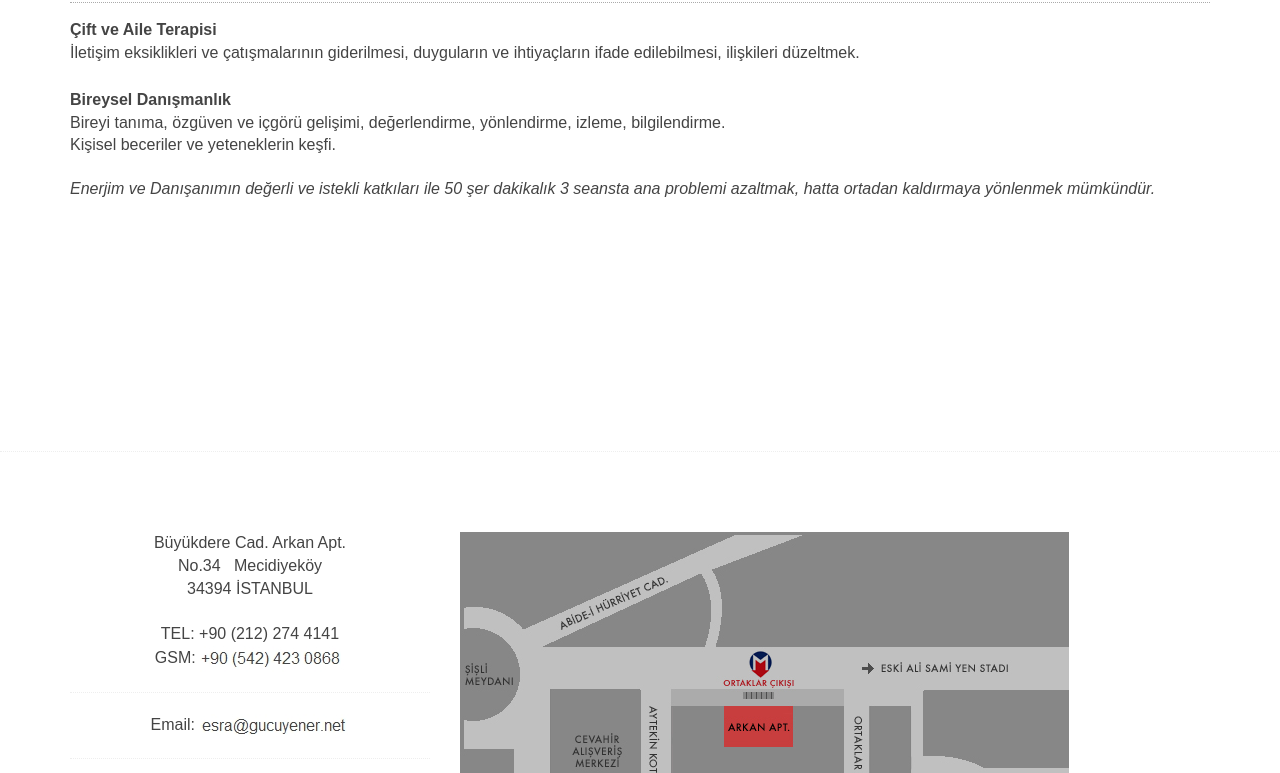
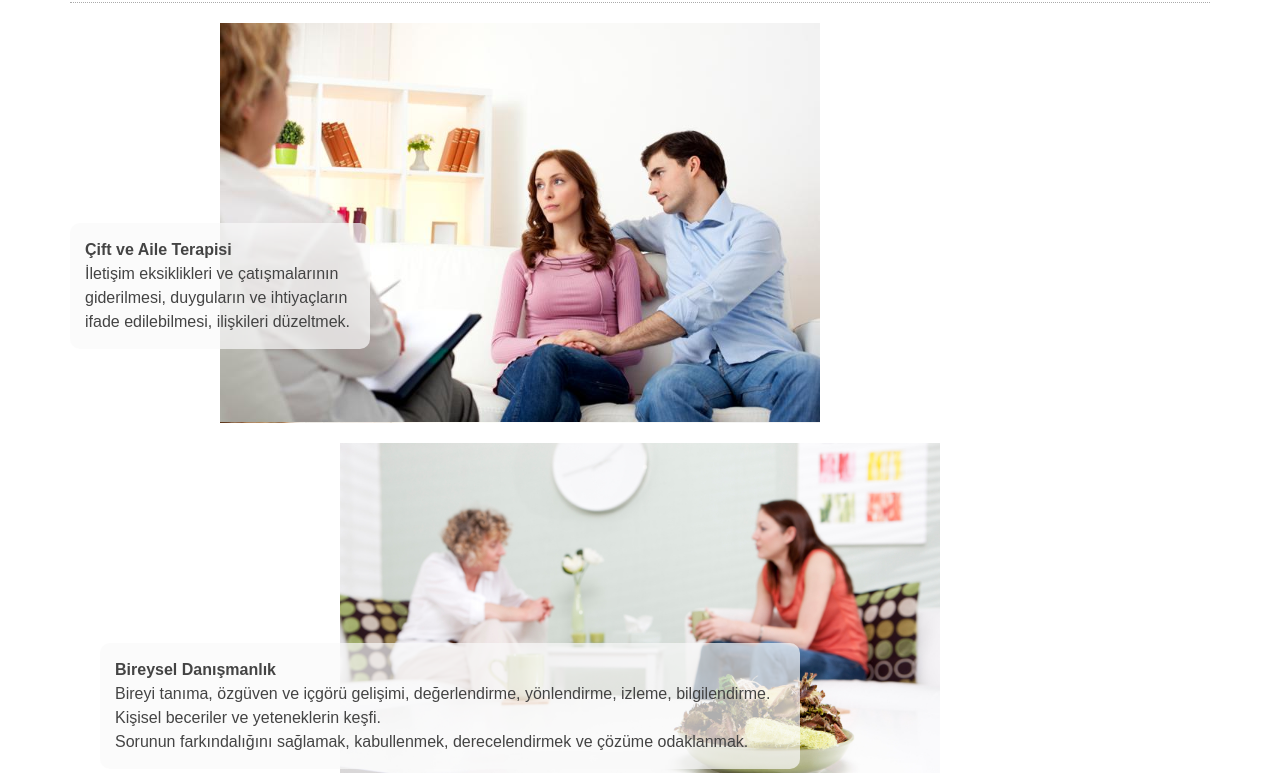
Before and after one commit to selimober/esra, a plain HTML site: page index.html in a window 1280 px wide. Shown: the part 1948-2721 px from the top of the page. Drawn offline with nearby package versions, Linux system fonts and the light colour scheme.

Commit message:
Added pictures and motto

```diff
--- a/css/style.css
+++ b/css/style.css
@@ -293,6 +293,16 @@ li.dummy.active {
 	z-index: -1;
 }
 
+.motto {
+	margin-top: 250px;
+	border: 1px dotted gray;
+}
+
+.logo.sign {
+	float: right;
+	width: 60px;
+	height: 32px;
+}
 /* qualification section */
 .summary {
 	margin-top: 15px;
@@ -309,6 +319,47 @@ li.dummy.active {
 	line-height: 24px;
 	font-style: italic;
 	color: #333;
+}
+
+.rounded {
+	-webkit-border-radius: 10px;
+  border-radius: 10px;
+  background-color: rgba(250, 250, 250, 0.7);
+  color: rgba(250, 250, 250, 0.7);
+  padding: 15px;
+}
+
+#coupleCons {
+  width: 600px;
+  height: 400px;
+	background-image: url('../img/coupleCons.png') ;
+	background-size: contain;
+	margin-left: 150px;
+	margin-top: 20px;
+}
+
+#coupleCons .rounded{
+	width: 300px;
+	left: -150px;
+	top: 200px;
+	position: relative;
+}
+
+#proCons {
+  width: 600px;
+  height: 399px;
+	background-image: url('../img/proCons.jpg') ;
+	background-size: contain;
+	margin-left: 270px;
+	margin-top: 20px;
+	margin-bottom: 20px;
+}
+
+#proCons .rounded{
+	width: 700px;
+	left: -240px;
+	top: 200px;
+	position: relative;
 }
 
 /* skill section */
--- a/index.html
+++ b/index.html
@@ -98,7 +98,10 @@
 
 				<p>Sevgiyle ve huzurla kalın... <img class="signature" src="img/sign.jpg" alt=""></p>
 			</div>
-
+			<div class="col-md-3 col-md-offset-1 rounded motto">
+				Dünyayla uyum içinde  “kendin olmak”, bundan gurur duymak, mutlu olmak, sevmek, sevilmek...<br/>
+				<img src="img/logo.png" alt="logo" class="logo sign">
+			</div>
 			<!-- profile figure img -->
 			<!-- <img class="figure" src="img/figure.jpg" alt=""> -->
 		</div>
@@ -147,14 +150,20 @@
 			</div><!-- .row -->
 			<!-- summary of qualification -->
 			<div class="summary">
-				<dl>
-					<dt>Çift ve Aile Terapisi</dt>
-					<dd>İletişim eksiklikleri ve çatışmalarının giderilmesi, duyguların ve ihtiyaçların ifade edilebilmesi, ilişkileri düzeltmek.</dd><br />
-					<dt>Bireysel Danışmanlık</dt>
-					<dd>Bireyi tanıma, özgüven ve içgörü gelişimi, değerlendirme, yönlendirme, izleme, 	bilgilendirme.<br/>
-					Kişisel beceriler ve yeteneklerin keşfi.<br/>
-					<Sorunun farkındalığını sağlamak, kabullenmek, derecelendirmek ve çözüme odaklanmak.</dd>
-				</dl>
+				<div id="coupleCons">
+					<div class="rounded">
+						<strong>Çift ve Aile Terapisi</strong><br/>
+						İletişim eksiklikleri ve çatışmalarının giderilmesi, duyguların ve ihtiyaçların ifade edilebilmesi, ilişkileri düzeltmek.
+					</div>
+				</div>
+				<div id="proCons">
+					<div class="rounded">
+						<strong>Bireysel Danışmanlık</strong><br/>
+						Bireyi tanıma, özgüven ve içgörü gelişimi, değerlendirme, yönlendirme, izleme, 	bilgilendirme.<br/>
+						Kişisel beceriler ve yeteneklerin keşfi.<br/>
+						Sorunun farkındalığını sağlamak, kabullenmek, derecelendirmek ve çözüme odaklanmak.
+					</div>
+				</div>
 
 				<p><i>Enerjim ve Danışanımın değerli ve istekli katkıları ile 50 şer dakikalık 3 seansta ana problemi azaltmak, hatta ortadan kaldırmaya yönlenmek mümkündür.</i></p>
 			</div>
```
Also changed, not shown: img/coupleCons.png (added), img/proCons.jpg (added).
